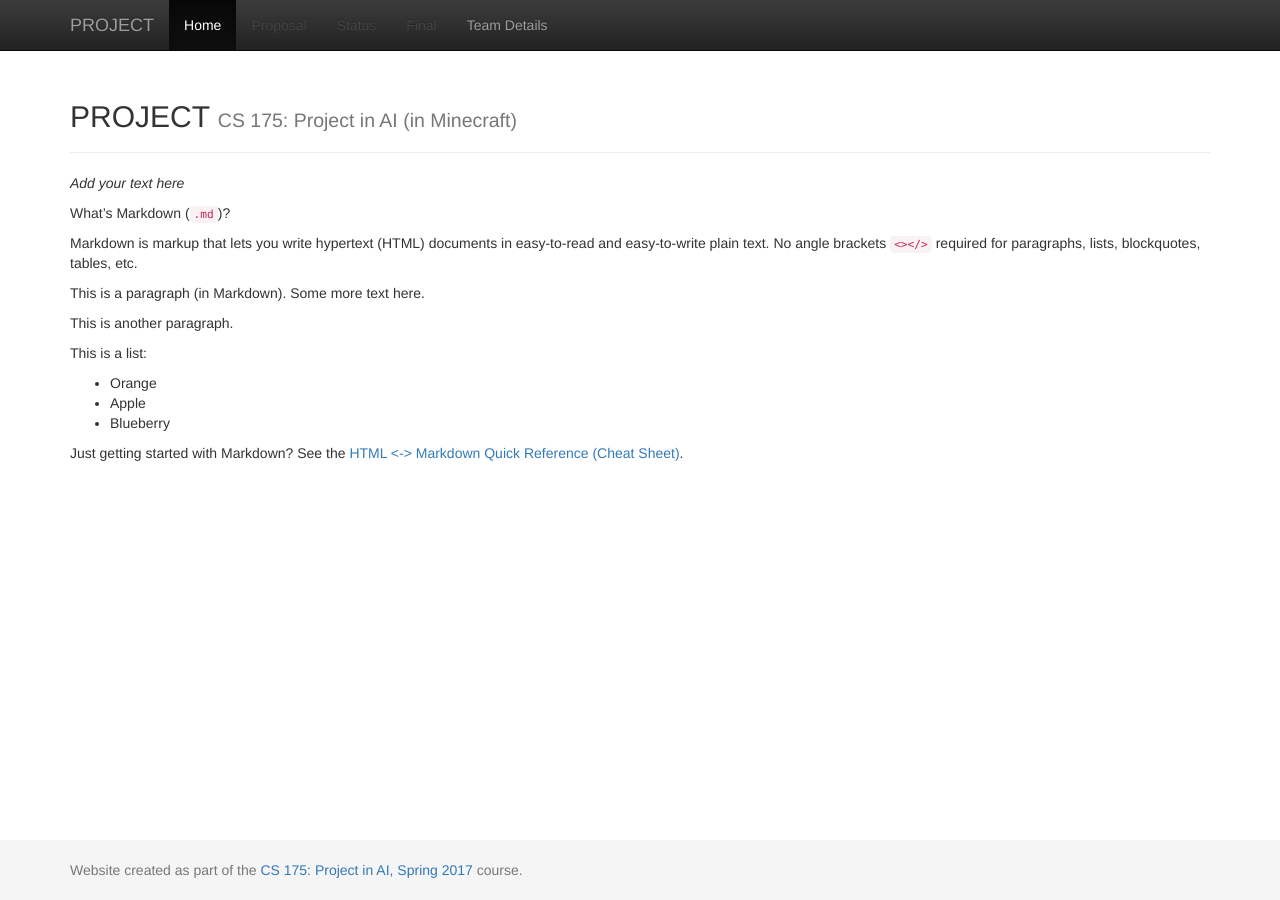
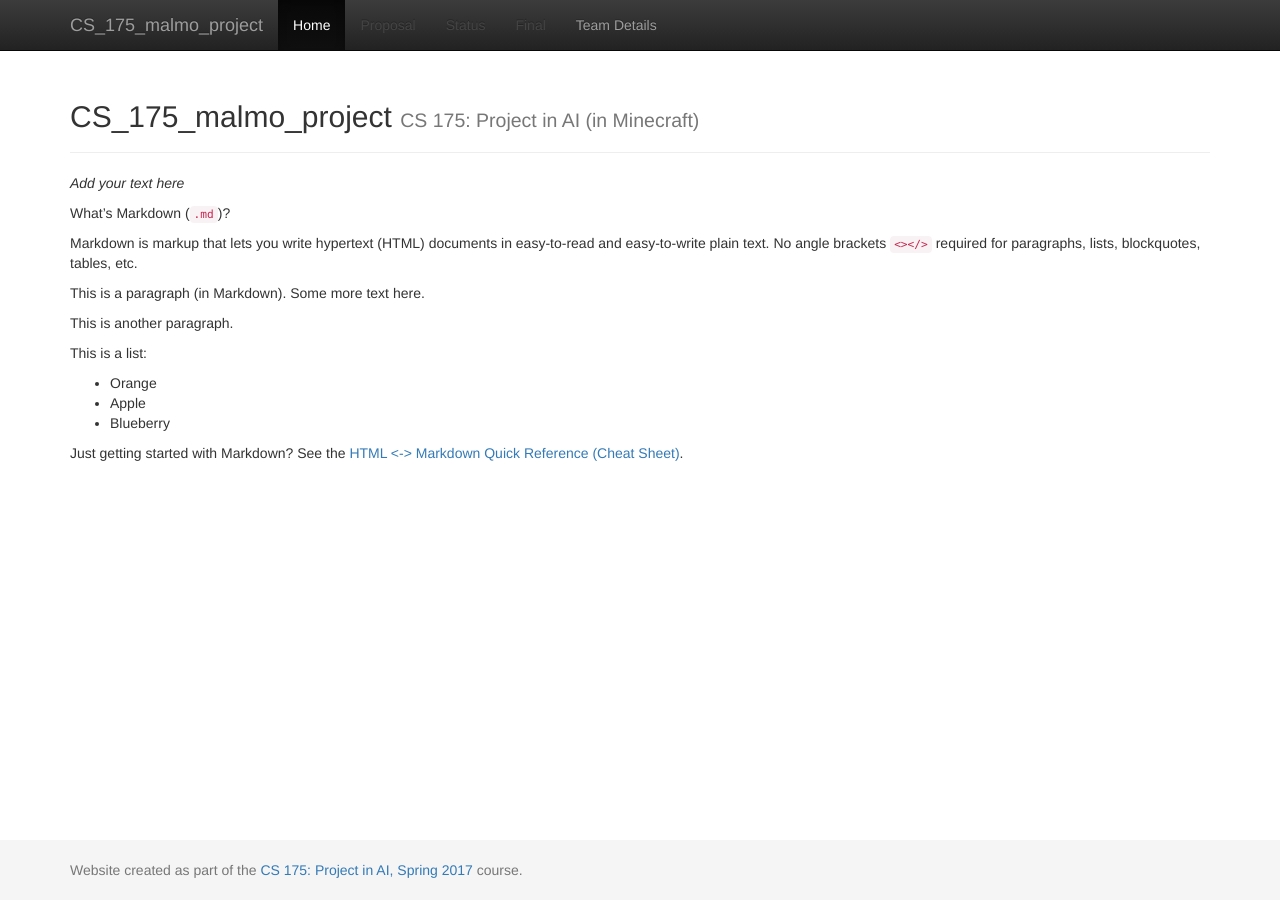
Before and after one commit to chicomy/Food_Hunting_Go, a Jekyll site: the page built from docs/index.md, in a window 1280 px wide. Built offline with Jekyll 4.4.1, drawn with Linux system fonts in a browser that asks for light colours.

Commit message:
Update _config.yml

```diff
--- a/docs/_config.yml
+++ b/docs/_config.yml
@@ -1,7 +1,7 @@
 ###########
 # site.title
 
-title:    'PROJECT'
+title:    'CS_175_malmo_project'
 subtitle: 'CS 175: Project in AI (in Minecraft)'
 
 
```
